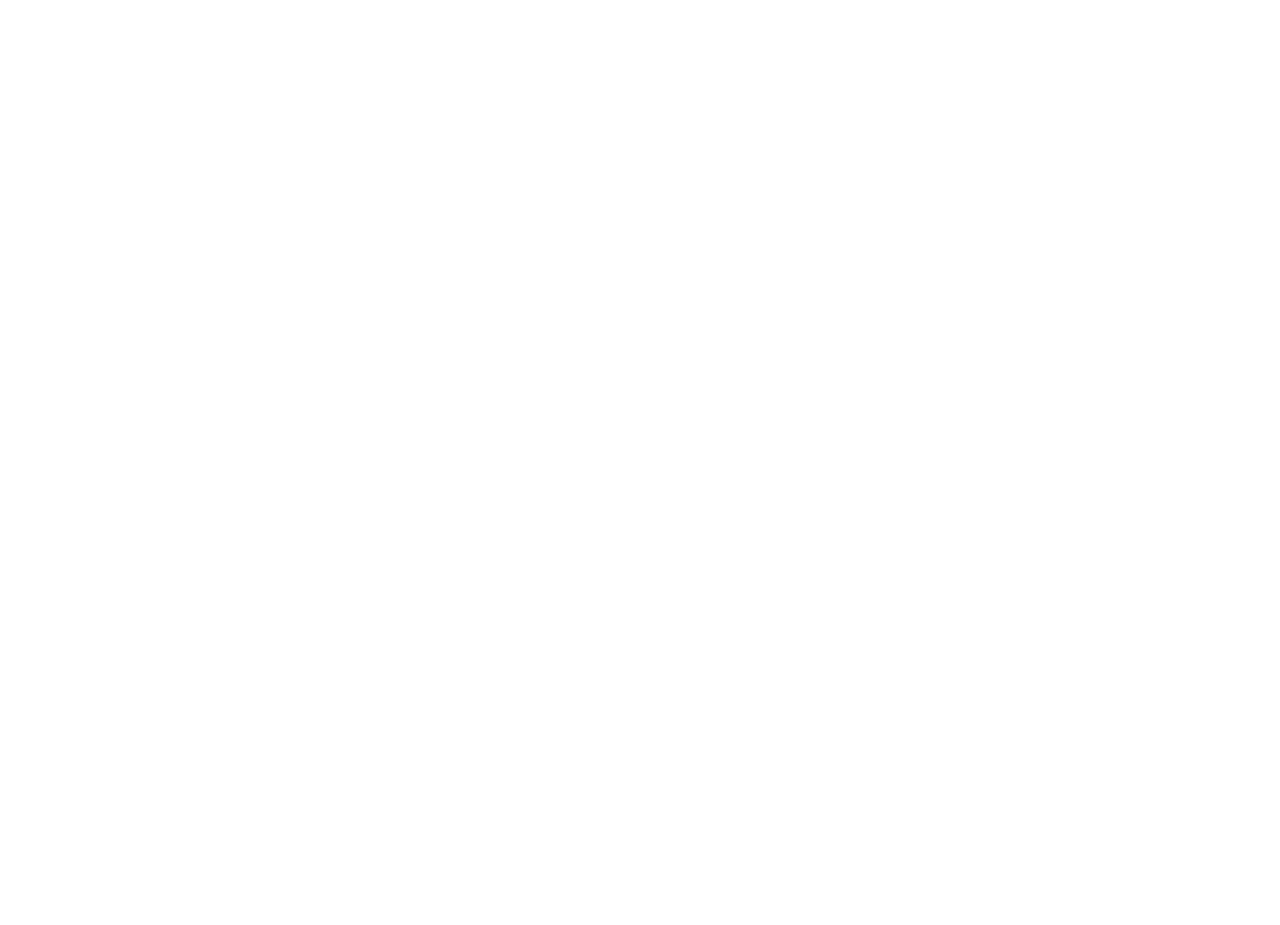
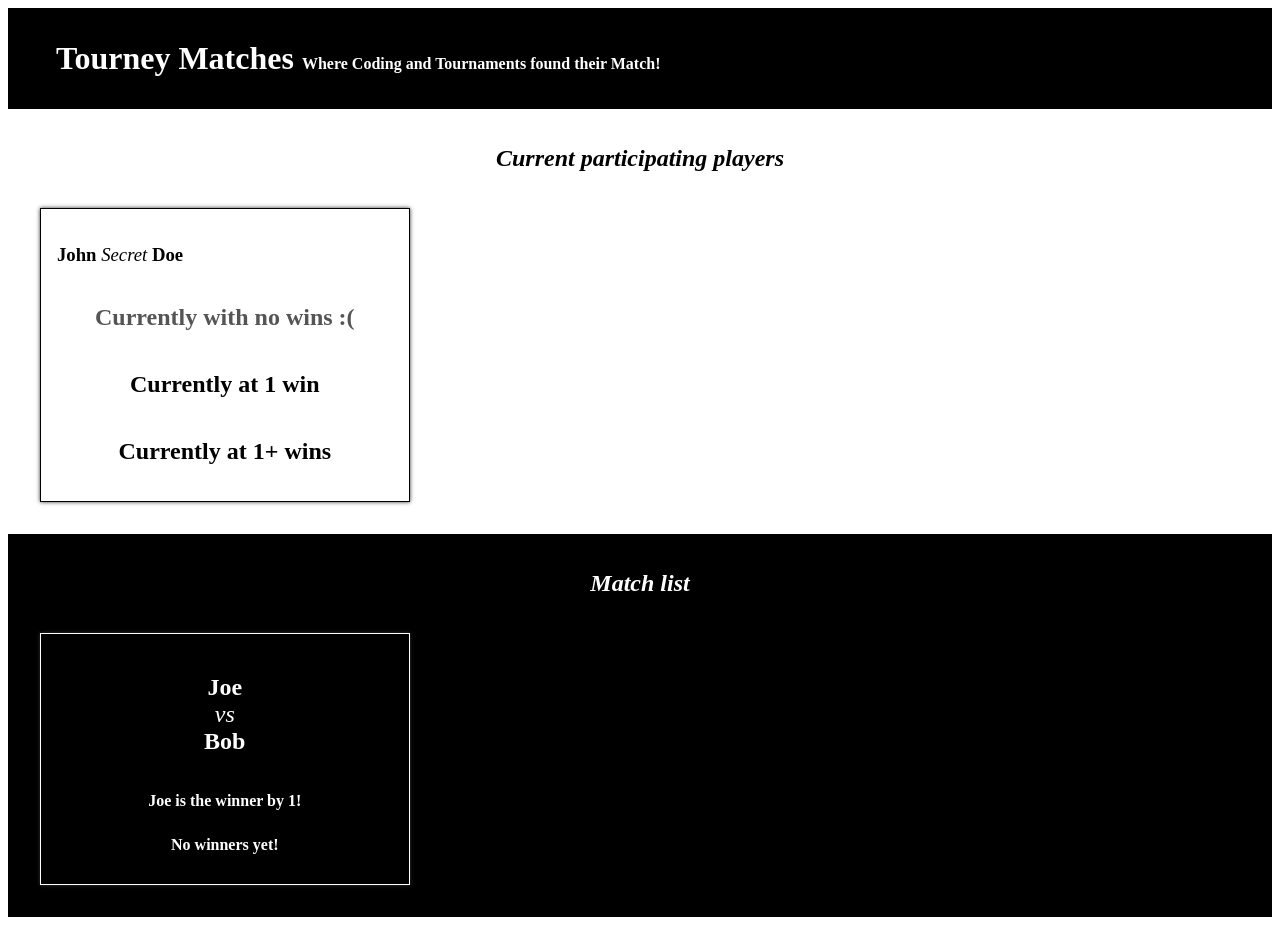
Before and after one commit to JoshuaOLoduca/lhl-Intro_to_React-match_tourney, a React (Create React App) app: page / in a window 1280 px wide. Before the commit the page ends 800 px from the top, so only its background shows below. Built offline with nearby package versions, Linux system fonts and the light colour scheme.

Commit message:
adding player and match into their lists elements

```diff
--- a/src/App.js
+++ b/src/App.js
@@ -6,6 +6,11 @@
 function App() {
   return (
     <div className="App">
+      <h1>
+        Tourney Matches <span>Where Coding and Tournaments found their Match!</span>
+    </h1>
+    <PlayerList />
+    <MatchList />
     </div>
   );
 }
--- a/src/components/MatchList.js
+++ b/src/components/MatchList.js
@@ -5,6 +5,7 @@
     <section className="PlayerList MatchList">
       <h1>Match list</h1>
       {/* Matches will be shown here */}
+      <Match />
     </section>
   );
 }
--- a/src/components/Player.js
+++ b/src/components/Player.js
@@ -9,7 +9,7 @@
       {/* To be shown when there is 1 win */}
       <h2>Currently at 1 win</h2>
       {/* To be shown when there is more than one win */}
-      <h2>Currently at 1+ wins</h2>)
+      <h2>Currently at 1+ wins</h2>
     </article>
   );
 }
--- a/src/components/playerList.js
+++ b/src/components/playerList.js
@@ -5,6 +5,7 @@
     <section className="PlayerList">
       <h1>Current participating players</h1>
       {/* Players will be shown here */}
+      <Player />
     </section>
   );
 }
```
